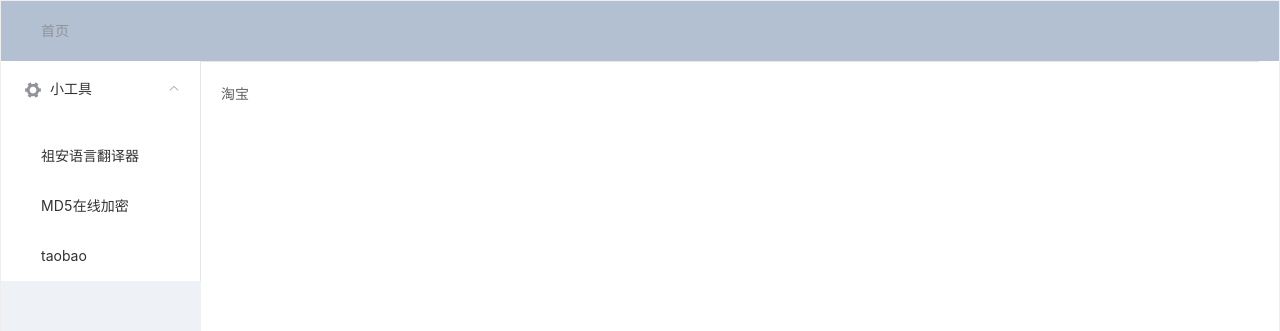
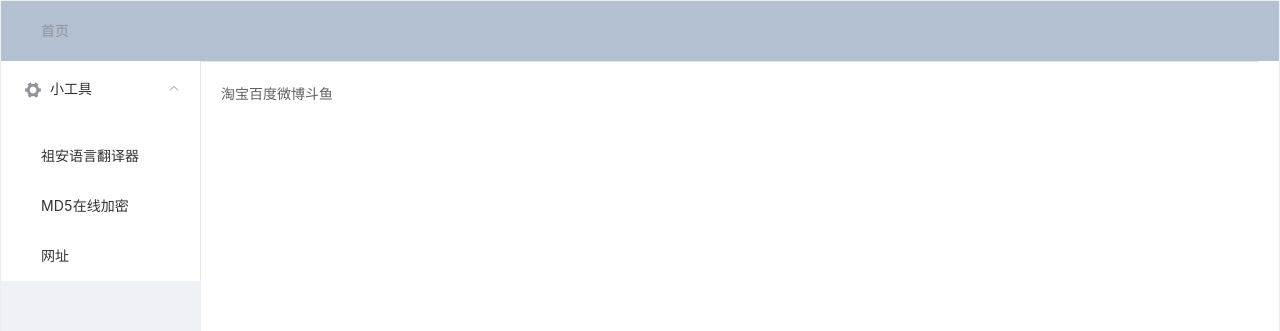
Before and after one commit to SayShine/myblogs, a Vue app in the folder myblogs_vue/: page /#/tool/Taobao in a window 1280 px wide. Shown: the top 331 px of the page. Built offline with nearby package versions, Linux system fonts and the light colour scheme.

Commit message:
网址跳转

```diff
--- a/myblogs_vue/src/components/Main.vue
+++ b/myblogs_vue/src/components/Main.vue
@@ -15,7 +15,7 @@
             <el-menu-item-group>
               <el-menu-item index="ZuanTranslator">祖安语言翻译器</el-menu-item>
               <el-menu-item index="Md5Encode">MD5在线加密</el-menu-item>
-              <el-menu-item index="Taobao">taobao</el-menu-item>
+              <el-menu-item index="Taobao">网址</el-menu-item>
             </el-menu-item-group>
           </el-submenu>
         </el-menu>
--- a/myblogs_vue/src/components/Taobao.vue
+++ b/myblogs_vue/src/components/Taobao.vue
@@ -1,6 +1,9 @@
 <template>
   <div>
     <el-link href="https://www.taobao.com" target="_blank">淘宝</el-link>
+    <el-link href="https://www.baidu.com" target="_blank">百度</el-link>
+    <el-link href="https://www.weibo.com" target="_blank">微博</el-link>
+    <el-link href="https://www.douyu.com" target="_blank">斗鱼</el-link>
   </div>
 </template>
 
```
